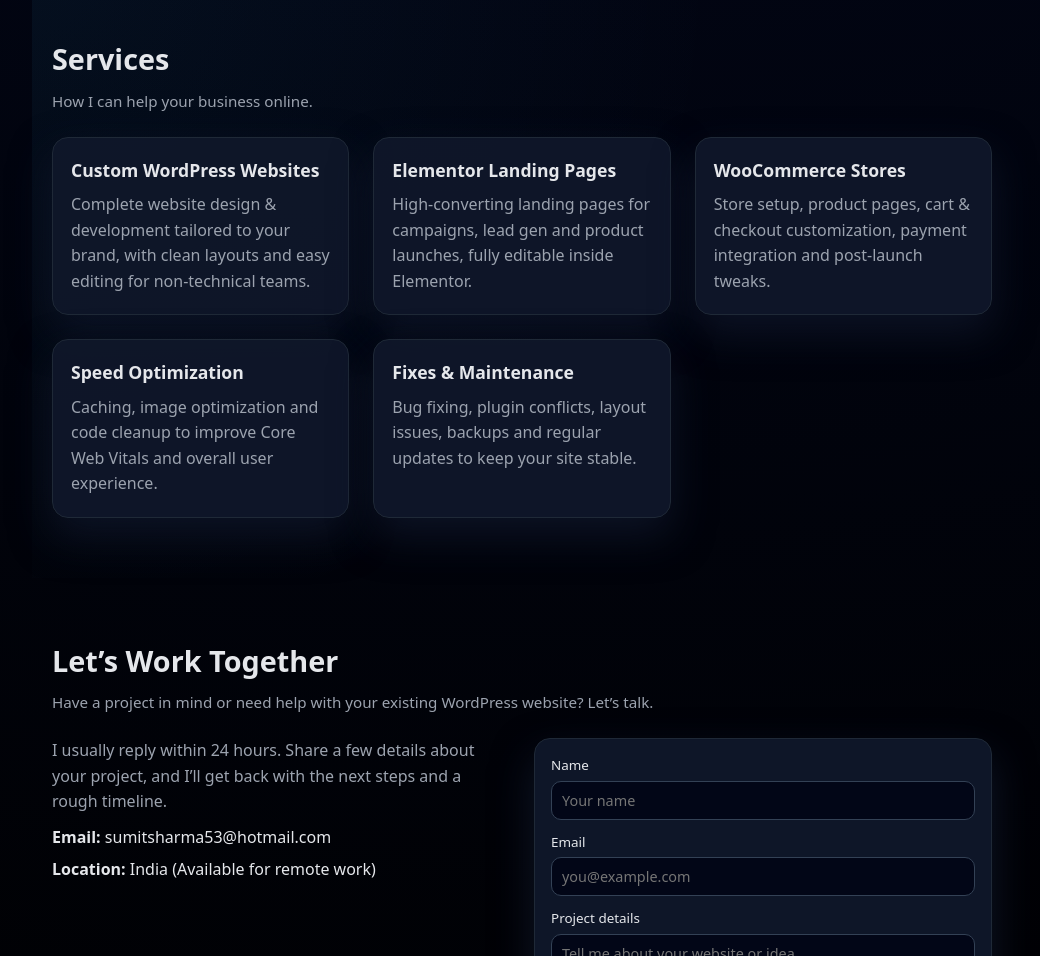
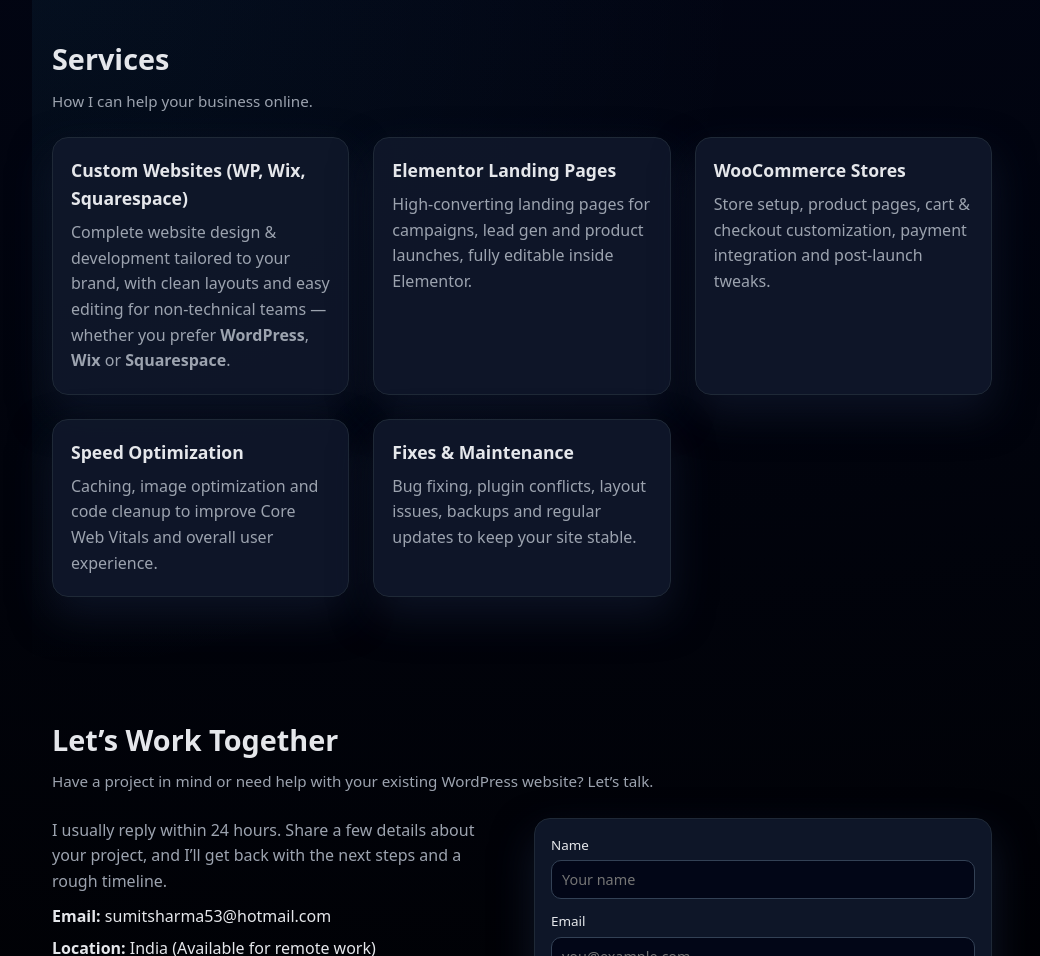
Before and after one commit to devsam1997-cell/devsam1997-cell.github.io, a plain HTML site: page index.html in a window 1280 px wide. Shown: the part 1800-2756 px from the top of the page, without its empty margins (118-1158 px from the left). Drawn offline with Linux system fonts and the light colour scheme.

Commit message:
Update index.html

```diff
--- a/index.html
+++ b/index.html
@@ -178,13 +178,13 @@
       <p class="section-subtitle">How I can help your business online.</p>
     </div>
     <div class="grid-3">
-      <div class="card">
-        <h3>Custom WordPress Websites</h3>
-        <p class="muted">
-          Complete website design &amp; development tailored to your brand, with clean layouts and easy editing for
-          non-technical teams.
-        </p>
-      </div>
+     <div class="card">
+  <h3>Custom Websites (WP, Wix, Squarespace)</h3>
+  <p class="muted">
+    Complete website design &amp; development tailored to your brand, with clean layouts and easy editing for
+    non-technical teams — whether you prefer <strong>WordPress</strong>, <strong>Wix</strong> or <strong>Squarespace</strong>.
+  </p>
+</div>
       <div class="card">
         <h3>Elementor Landing Pages</h3>
         <p class="muted">
```
